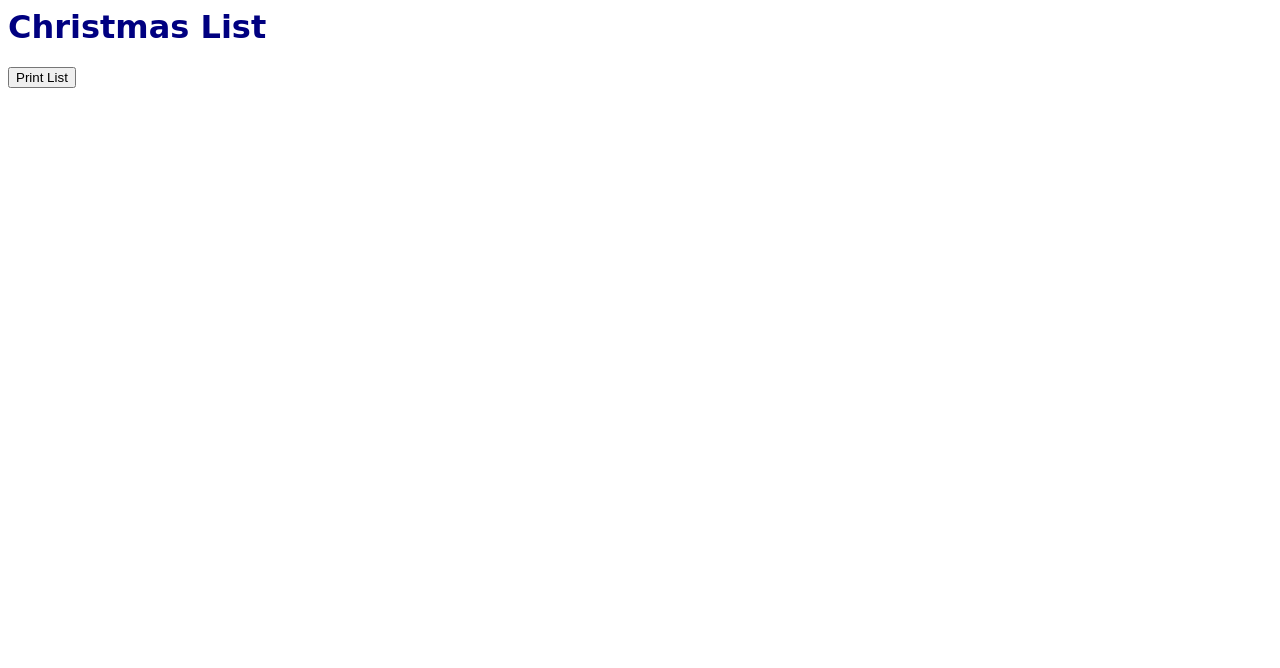
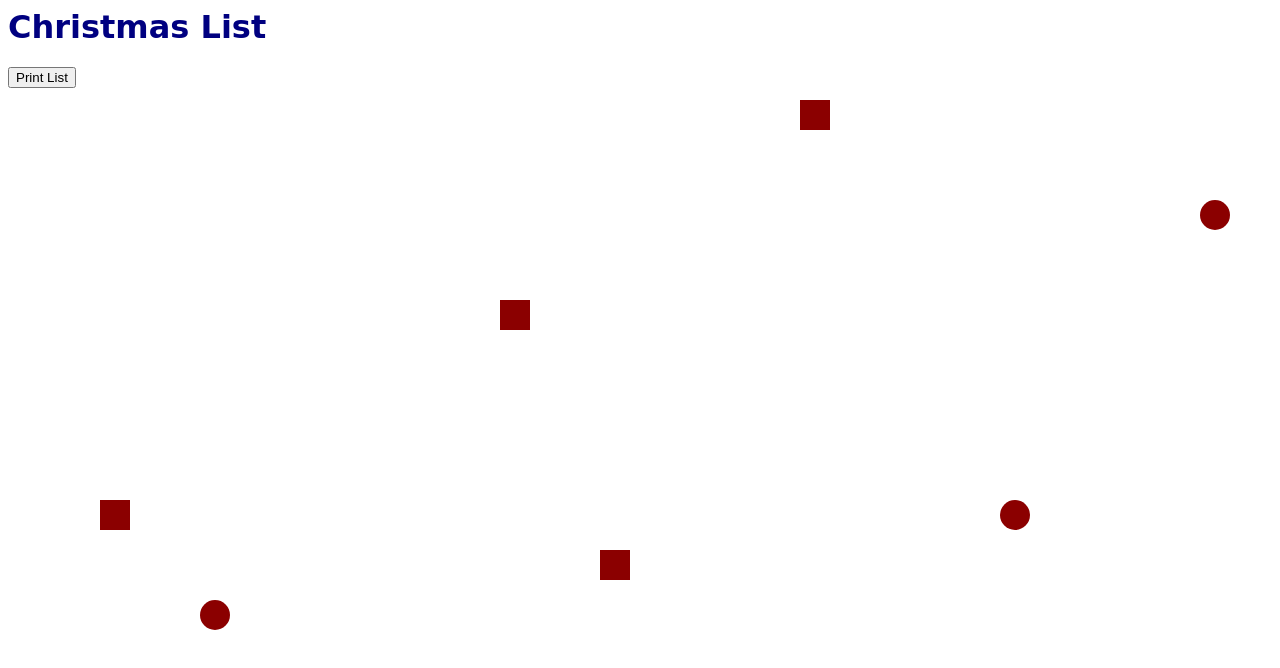
Before and after one commit to Jones-Jenni/Test, a plain HTML site: page ChristmasList.html in a window 1280 px wide. Drawn offline with Linux system fonts and the light colour scheme.

Commit message:
Add files via upload

```diff
--- a/ChristmasList.html
+++ b/ChristmasList.html
@@ -10,6 +10,16 @@
     <div id="naughtyDiv">
         <button id="printButton" onclick="getNaughty()">Print List</button>
     </div>
+    <div id="toy1"></div>
+    <div id="toy2" onmouseover="toyChange('toy2')"; onmouseout="toyChange('toy2')";></div>
+    <div id="toy3" ></div>
+    <div id="toy4" onmouseover="toyRotate('toy4')"; onmouseout="toyRotate('toy4')";></div>
+    <div id="toy5" onmouseover="toyRotate('toy5')"; onmouseout="toyRotate('toy5')";></div>
+    <div id="toy6"></div>
+    <div id="toy7" onmouseover="toyRotate('toy7')"; onmouseout="toyRotate('toy7')"></div>
 
 <body>
+
+<script>
+
 <html>
--- a/index.css
+++ b/index.css
@@ -38,12 +38,11 @@ select {
     position: absolute;
     left: 100px;
     top: 500px;
-    -webkit-transition: opacity 10s, -webkit-transform 2s;
-      transition: opacity 10s, transform 2s;
+    -webkit-transition: -webkit-transform 2s;
+    transition: transform 2s;
     }
 
     div#toy1:hover {
-      opacity: 0.5;
       -webkit-transform: rotate(360deg);
       transform: rotate(360deg);
     }
@@ -56,15 +55,12 @@ select {
     position: absolute;
     left: 200px;
     top: 600px;
-    -webkit-transition: opacity 10s, -webkit-transform 2s;
-      transition: opacity 10s, transform 2s;
+    -webkit-transition-property: width height;
+    -webkit-transition-duration: 2s;
+    transition-property: width height;
+    transition-duration: 2s;
     }
 
-    div#toy2:hover {
-      opacity: 0.5;
-      -webkit-transform: scaleY(1.5);
-      transform: scaleY(1.5);
-    }
 
 
 #toy3{
@@ -75,6 +71,15 @@ select {
     position: absolute;
     left: 1000px;
     top: 500px;
+    -webkit-transition-property: width height;
+    -webkit-transition-duration: 2s;
+    transition-property: width height;
+    transition-duration: 2s;
+}
+
+div#toy3:hover {
+   width: 50px;
+   height: 50px;
 }
 
 #toy4{
@@ -84,16 +89,19 @@ select {
     position: absolute;
     left: 800px;
     top: 100px;
+    -webkit-transition: -webkit-transform 2s;
+    transition: transform 2s;
 }
 
 #toy5{
     width: 30px;
     height: 30px;
     background: darkred;
-    border-radius: 100%;
     position: absolute;
     left: 500px;
     top: 300px;
+    -webkit-transition: -webkit-transform 2s;
+    transition: transform 2s;
 }
 
 #toy6{
@@ -104,6 +112,15 @@ select {
     position: absolute;
     left: 1200px;
     top: 200px;
+    -webkit-transition-property: width height;
+    -webkit-transition-duration: 2s;
+    transition-property: width height;
+    transition-duration: 2s;
+}
+
+div#toy6:hover {
+   width: 50px;
+   height: 50px;
 }
 
 #toy7{
@@ -113,4 +130,6 @@ select {
     position: absolute;
     left: 600px;
     top: 550px;
+    -webkit-transition: -webkit-transform 2s;
+    transition: transform 2s;
 }
--- a/index.js
+++ b/index.js
@@ -1,3 +1,23 @@
+function toyChange(toy){
+        if (document.getElementById(toy).style.width < "50px") {
+           document.getElementById(toy).style.width = "50px";
+           document.getElementById(toy).style.height = "50px";
+        }
+        else {
+            document.getElementById(toy).style.width = "30px";
+            document.getElementById(toy).style.height = "30px";
+        }
+}
+
+function toyRotate(toy){
+    if (document.getElementById(toy).style.transform > "rotate(0deg)") {
+        document.getElementById(toy).style.transform = "rotate(0deg)";
+    }
+    else {
+        document.getElementById(toy).style.transform = "rotate(360deg)"
+    }
+}
+
 var gift;
 var allTheGifts = [];
 function enterGifts() {
```
Also changed, not shown: BallAnimation.html (+17 -12 lines).
